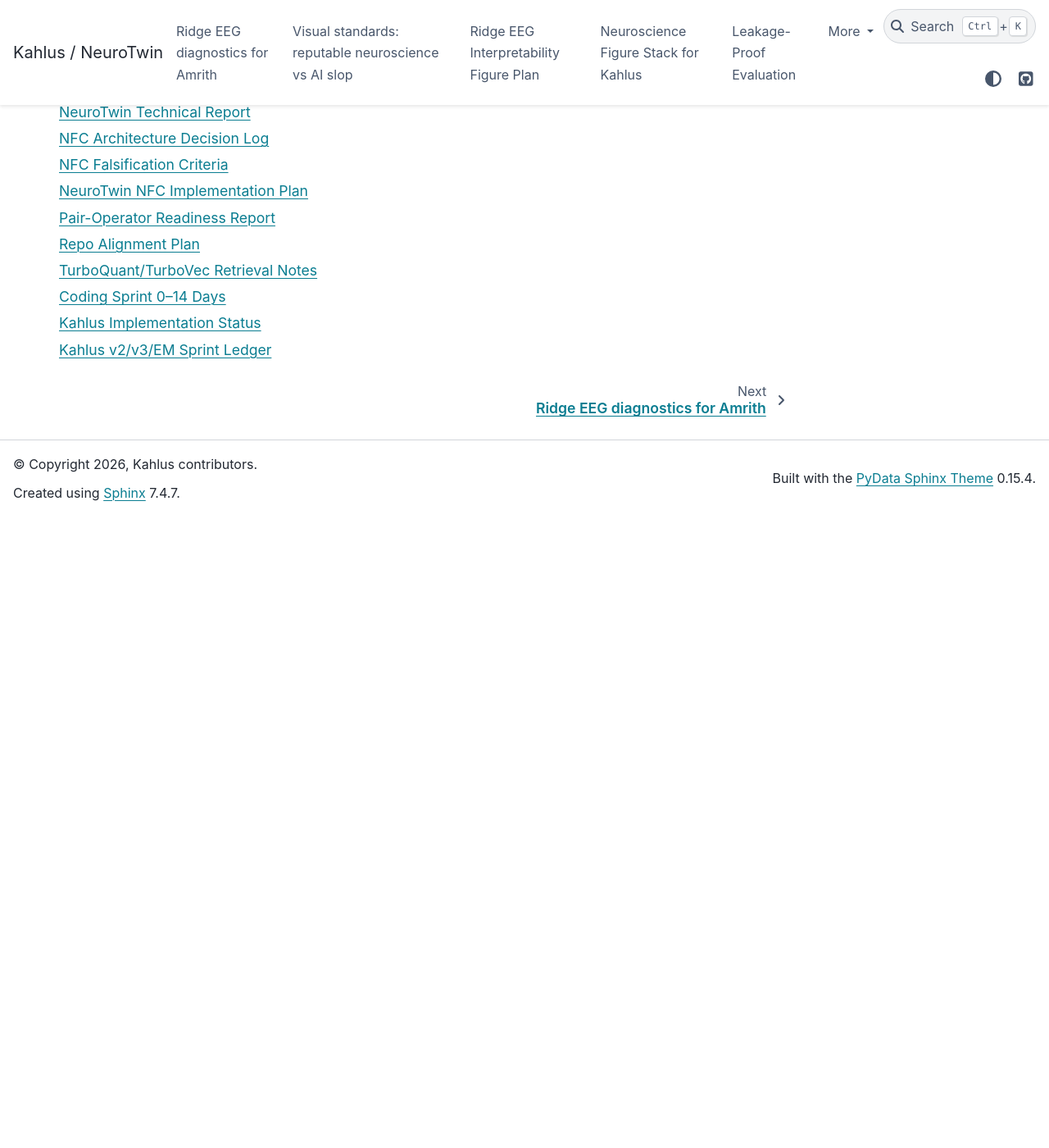
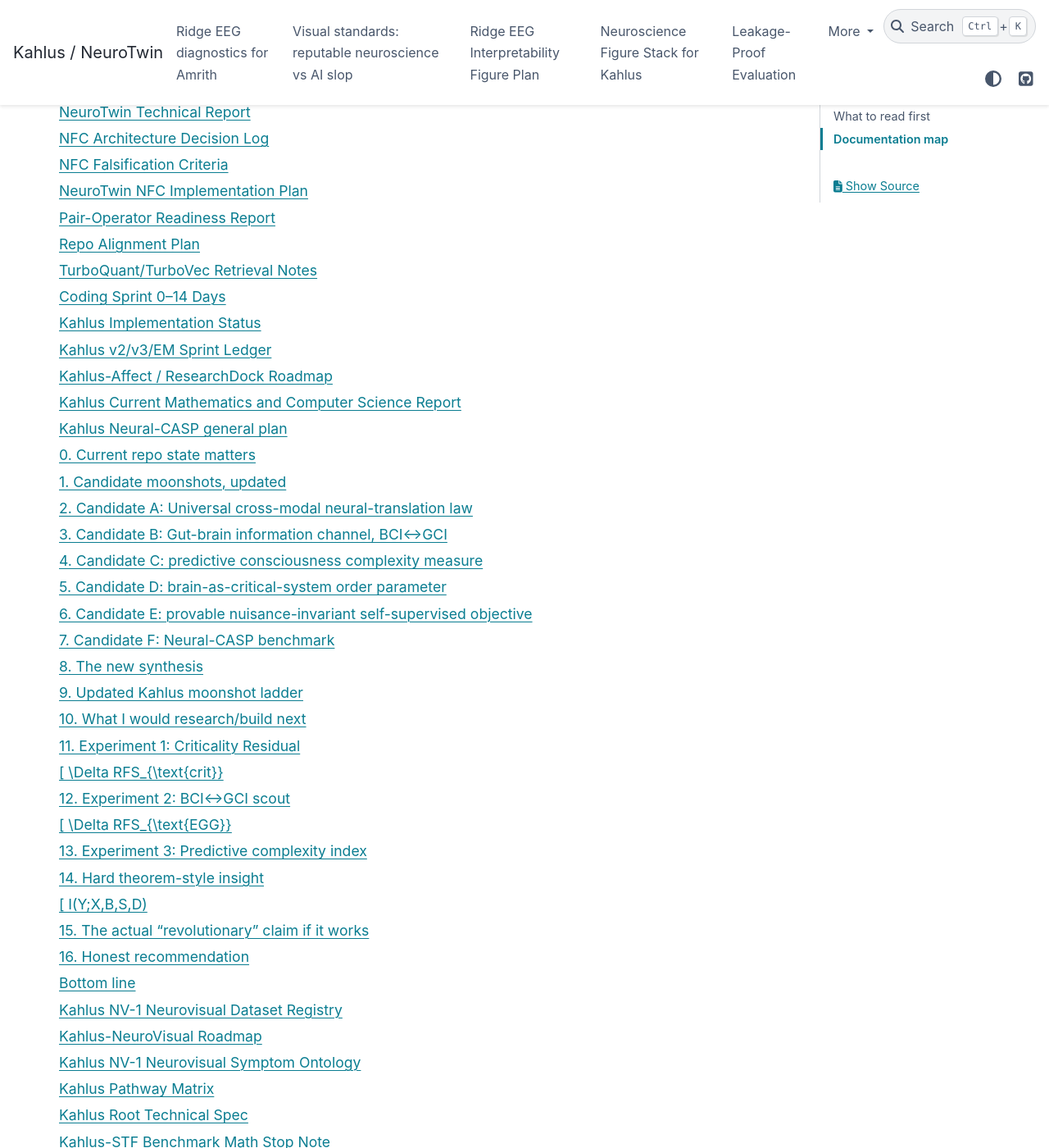
Before and after one commit to ptlnextdoor/Kahlus-V1, a Sphinx documentation site: the page built from docs/index.md, in a window 1280 px wide and 1400 px high, scrolled down 5843 px. Shown: the whole window at 82% size. Built offline with Sphinx 7.4.7 and the PyData theme 0.15.4, drawn with Linux system fonts in a browser that asks for light colours; before the commit the page ends 6473 px from its top, so only the background shows below that; some of the changed text lies outside the part shown.

Commit message:
Deploy research docs with GitHub Pages

````diff
--- a/docs/conf.py
+++ b/docs/conf.py
@@ -52,6 +52,7 @@
 
 html_theme = "pydata_sphinx_theme"
 html_static_path = ["_static"]
+html_extra_path = ["CNAME", ".nojekyll"]
 html_css_files = ["custom.css"]
 html_title = "Kahlus / NeuroTwin Research Docs"
 html_theme_options = {
--- a/docs/index.md
+++ b/docs/index.md
@@ -101,4 +101,22 @@
 roadmap/coding_sprint_0_14_days
 roadmap/kahlus_implementation_status
 roadmap/sprint_ledger
+research/kahlus_affect_researchdock_roadmap
+research/kahlus_current_math_cs_report
+research/kahlus_neural_casp_general_plan
+research/kahlus_neurovisual_dataset_registry
+research/kahlus_neurovisual_epilepsy_roadmap
+research/kahlus_neurovisual_symptom_ontology
+research/kahlus_pathway_matrix
+research/kahlus_root_technical_spec
+research/kahlus_stf_benchmark_math_note
+research/kahlus_stf_public_dataset_review
+research/m4_sleep_edf_preanalysis_plan
+research/overnight_log
+research/overnight_proposals
+research/overnight_result
+roadmap/kahlus_biomedical_execution_plan
+roadmap/kahlus_thread_sprint_summary
+roadmap/kahlus_v1_eeg_baseline_plan
+roadmap/kahlus_v1_fewshot_adaptation_plan
 ```
--- a/docs/research/kahlus_neural_casp_general_plan.md
+++ b/docs/research/kahlus_neural_casp_general_plan.md
@@ -1,3 +1,5 @@
+# Kahlus Neural-CASP general plan
+
 ## Core update
 
 You’re right. I narrowed too fast into **Criticality Residual** as an implementation bet. That was useful, but the research question should stay wider for one more layer.
````
Also changed, not shown: 3 other files.
